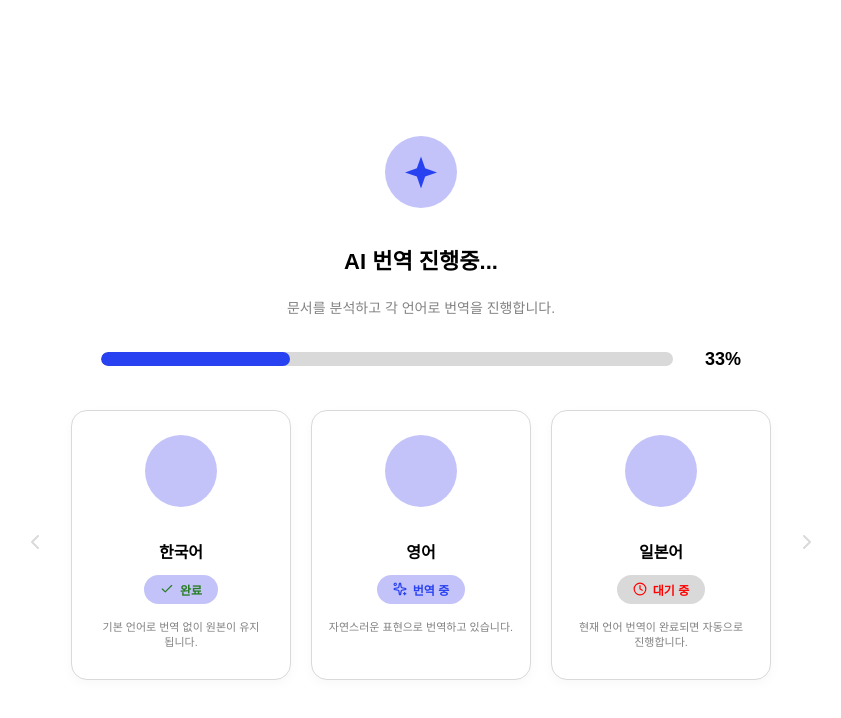
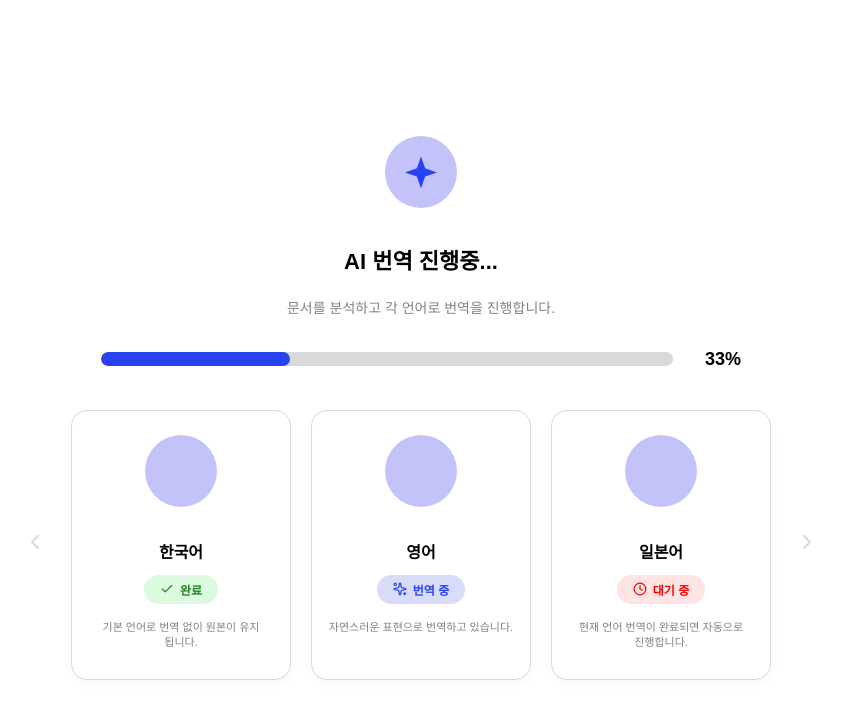
Before and after one commit to LikeLionUniv-INU/14th-itda-frontend, a React (Vite) app: page /trans in a window 1280 px wide. Shown: the top 718 px of the page, without its empty margins (227-1068 px from the left). Built offline with nearby package versions, Linux system fonts and the light colour scheme.

Commit message:
Feat: 번역 페이지 구현

```diff
--- a/src/pages/Translation.styles.js
+++ b/src/pages/Translation.styles.js
@@ -166,7 +166,7 @@ export const StatusBadge = styled.div`
   ${(props) =>
     props.$status === "COMPLETED" &&
     `
-    background-color: #C3C3F9;
+    background-color: #DCFAE0;
     color: #267D23;
   `}
 
@@ -174,7 +174,7 @@ export const StatusBadge = styled.div`
   ${(props) =>
     props.$status === "IN_PROGRESS" &&
     `
-    background-color: #C3C3F9;
+    background-color: #D8DCF8;
     color: #2942F1;
   `}
 
@@ -182,7 +182,7 @@ export const StatusBadge = styled.div`
   ${(props) =>
     props.$status === "WAITING" &&
     `
-    background-color: #D9D9D9;
+    background-color: #FFE4E4;
     color: #FF0000;
   `}
 
@@ -217,8 +217,8 @@ export const NavButton = styled.button`
 export const ToastMessage = styled.div`
   position: absolute;
   bottom: -20px;
-  background-color: #503df4;
-  color: #ffffff;
+  background-color: #ECFFEE;
+  color: #000000;
   padding: 12px 24px;
   border-radius: 8px;
   font-size: 13px;
```
